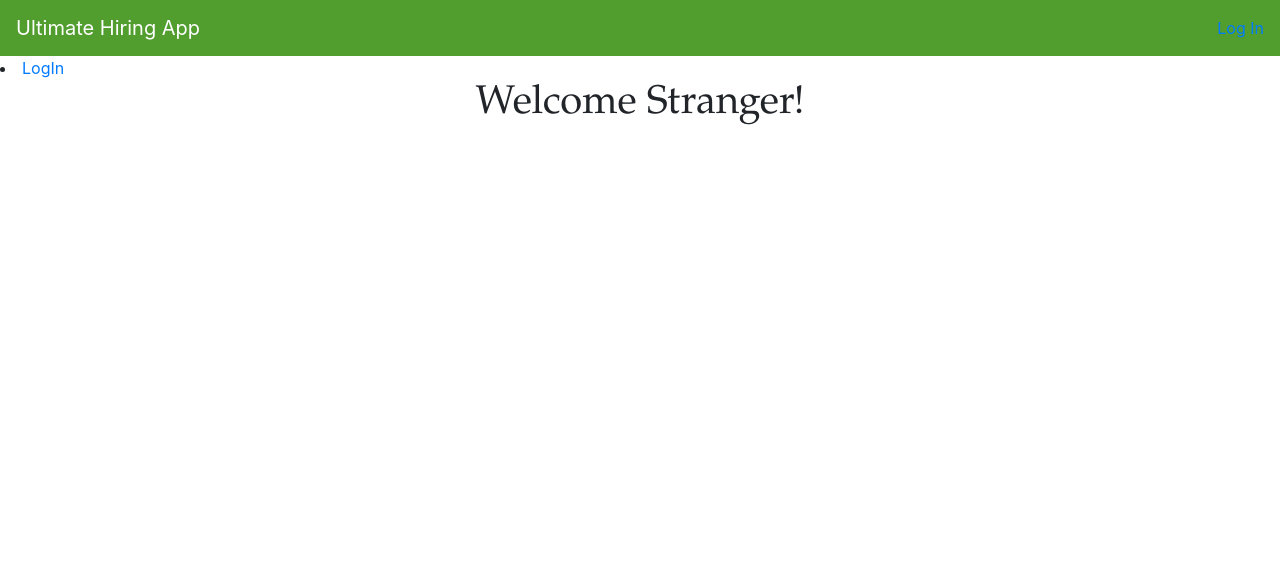
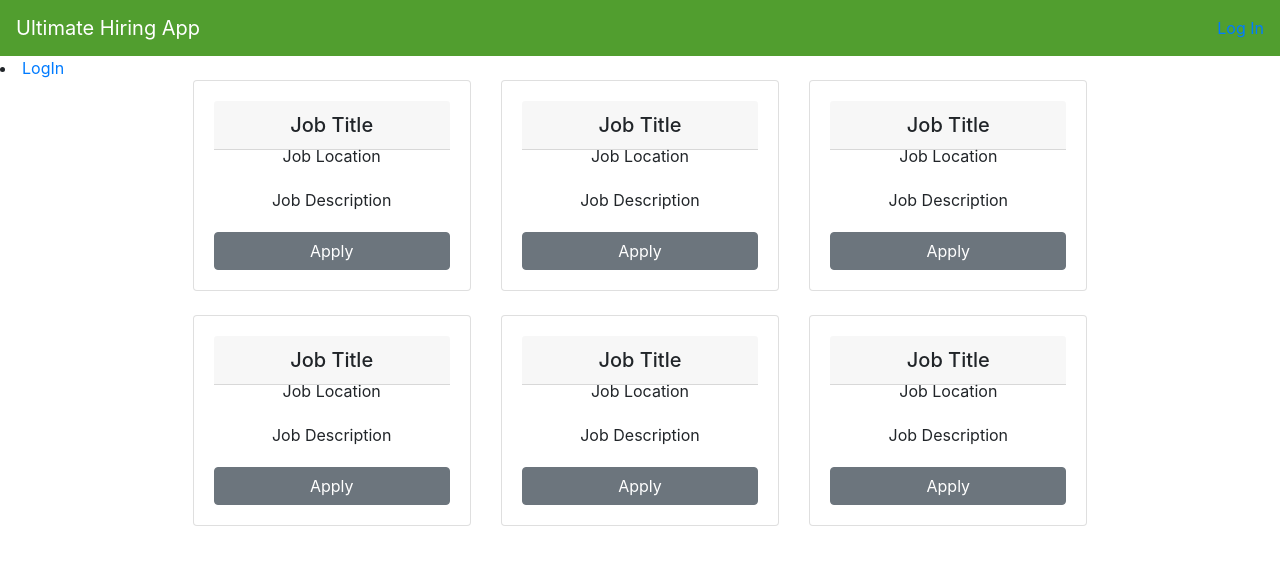
Before and after one commit to libowen203/320-team-4, a React (Create React App) app in the folder ultimate-hiring-app/: page / in a window 1280 px wide. Shown: the top 564 px of the page. Built offline with nearby package versions, Linux system fonts and the light colour scheme; no server answers.

Commit message:
Job Listing Cards on Public Landing Page
Added 6 templates of Job Listing Cards to the home landing page where the postings from the data base will be displayed

```diff
--- a/ultimate-hiring-app/src/client/Components/JobPostingCard.js
+++ b/ultimate-hiring-app/src/client/Components/JobPostingCard.js
@@ -25,9 +25,10 @@ class JobPostingCard extends Component {
       <div>
         <Card style={{width:"100%", height:"60%"}}>
           <CardBody className="text-center">
-            <CardHeader tag="h5"> Post a Job</CardHeader>
-            <CardBody> Card Body: Text about card goes here </CardBody>
-            <Button class="btn" onClick={this.togglePopup.bind(this)}> Button </Button>
+            <CardHeader tag="h5"> Job Title</CardHeader>
+            <CardSubtitle> Job Location </CardSubtitle>
+            <CardBody>Job Description </CardBody>
+            <Button class="btn" onClick={this.togglePopup.bind(this)}> Apply </Button>
           </CardBody>
         </Card>
         {this.state.showPopup ?
--- a/ultimate-hiring-app/src/client/Components/JobView.js
+++ b/ultimate-hiring-app/src/client/Components/JobView.js
@@ -1,5 +1,7 @@
 import React, {Component} from 'react';
 import axios from 'axios'
+import { Container, Row, Col } from 'reactstrap';
+import JobPostingCard from "./JobPostingCard";
 class JobView extends Component {
   render() {
   	axios.get('http://localhost:3001/getData').then(function (response) {
@@ -13,9 +15,23 @@ class JobView extends Component {
 		//always executed, display here
 	})
     return (
-      <div>
-        <h1> Welcome Stranger!</h1>
-      </div>
+      <Container fluid>
+        <Row>
+          <Col sm="6" md={{size: 10, offset: 1}}>
+            <Row>
+              <Col> <JobPostingCard /> </Col>
+              <Col> <JobPostingCard /> </Col>
+              <Col> <JobPostingCard /> </Col>
+            </Row>
+            <br></br>
+            <Row>
+              <Col> <JobPostingCard /> </Col>
+              <Col> <JobPostingCard /> </Col>
+              <Col> <JobPostingCard /> </Col>
+            </Row>
+          </Col>
+        </Row>
+      </Container>
     )
   }
 }
```
Also changed, not shown: ultimate-hiring-app/src/client/Components/JobListingCard.js (deleted, +0 -24 lines).
